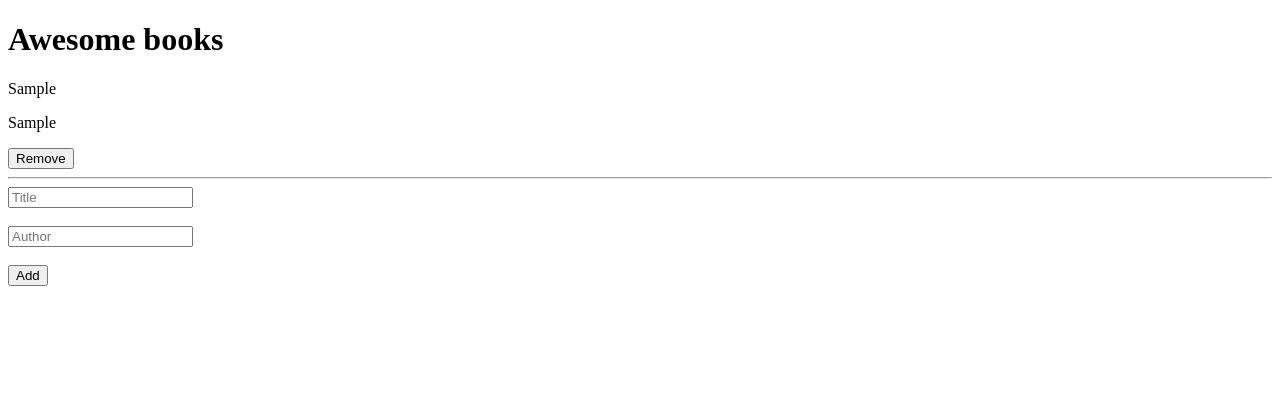
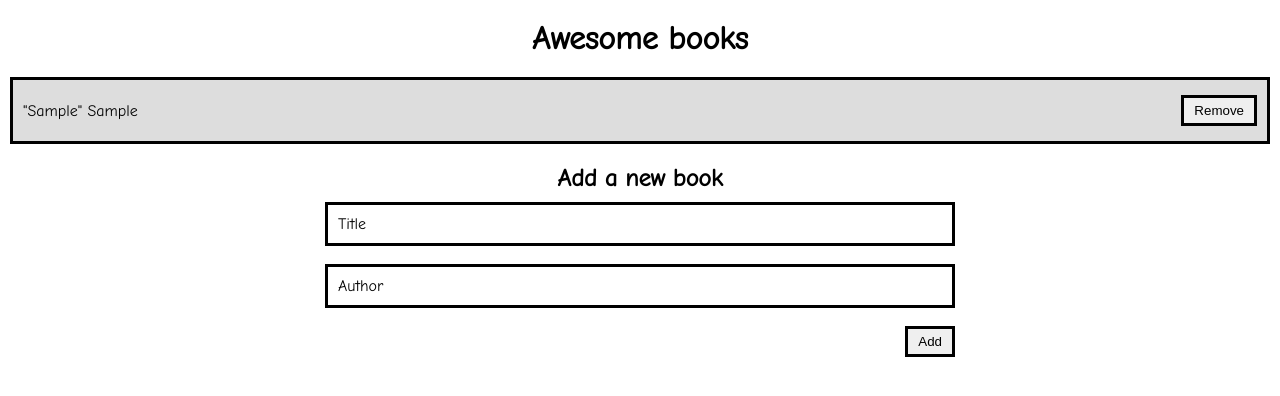
Before and after one commit to codewithmike01/Awesome-book, a website: page index.html in a window 1280 px wide. Both pictures are taken after typing "Sample", "Sample" into the empty fields and a click on the button "Add". Drawn offline with Linux system fonts and the light colour scheme.

Commit message:
adding some styling

```diff
--- a/index.html
+++ b/index.html
@@ -18,6 +18,8 @@
           <!-- each book dynamic content -->
         </div>
       </div>
+
+      <h2>Add a new book</h2>
 
       <form id="form__one">
         <input
--- a/main.js
+++ b/main.js
@@ -42,10 +42,9 @@ function render() {
   book.innerHTML = '';
 
   bookCollection.forEach((currentBook) => {
-    singleBook.innerHTML = `<p id="book__title">${currentBook.title}</p>
-    <p id="book__aurthor">${currentBook.author}</p>
-    <button type="button" class="remove__button">Remove</button>
-    <hr />`;
+    singleBook.innerHTML = `
+    <p id="book__aurthor">"<span id="book__title">${currentBook.title}</span>" ${currentBook.author}</p>
+    <button type="button" class="remove__button">Remove</button>`;
     book.appendChild(singleBook.cloneNode(true));
     bookItems.appendChild(book);
   });
--- a/style.css
+++ b/style.css
@@ -1,3 +1,79 @@
-body {
+@import url('https://fonts.googleapis.com/css2?family=Comic+Neue:wght@300;400&display=swap');
+
+*,
+*::after,
+*::before {
+  padding: 0;
+  margin: 0;
   box-sizing: border-box;
 }
+
+body {
+  font-family: 'Comic Neue', cursive;
+  display: flex;
+  flex-direction: column;
+  align-items: center;
+  padding: 20px 10px;
+}
+
+main {
+  width: 100%;
+  display: flex;
+  flex-direction: column;
+  align-items: center;
+}
+
+#book__items {
+  border: 3px #000 solid;
+  margin: 20px 0;
+  width: 100%;
+}
+
+.book {
+  padding: 15px 10px;
+  display: flex;
+  justify-content: space-between;
+  align-items: center;
+}
+
+.book:nth-child(odd) {
+  background-color: #ddd;
+}
+
+button {
+  padding: 5px 10px;
+  border-radius: 0;
+  border: 3px #000 solid;
+  cursor: pointer;
+}
+
+button:hover {
+  transform: scale(1.05);
+}
+
+button:active {
+  transform: scale(0.95);
+}
+
+form {
+  margin-top: 10px;
+  width: 50%;
+}
+
+form input {
+  width: 100%;
+  border: 3px #000 solid;
+  padding: 10px;
+  font-family: 'Comic Neue', cursive;
+  font-size: 16px;
+}
+
+form input::placeholder {
+  font-size: 16px;
+  color: #000;
+  opacity: 1;
+}
+
+form button {
+  float: right;
+}
```
